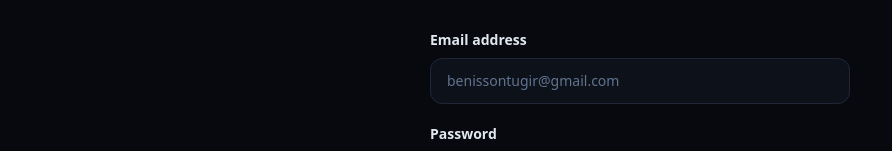
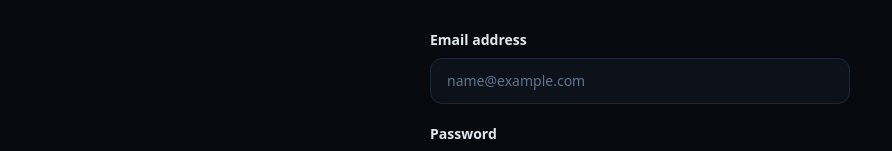
Before and after one commit to benisson-beep/ApexJournal-forexjournal, a Next.js app: page /login in a window 1280 px wide. Shown: the part 205-356 px from the top of the page, without its empty margins (0-892 px from the left). Built offline with nearby package versions, Linux system fonts and the light colour scheme.

Commit message:
fix(auth): replace specific email placeholder with standard name@example.com

```diff
--- a/src/app/login/page.tsx
+++ b/src/app/login/page.tsx
@@ -79,7 +79,7 @@ export default function LoginPage() {
               required
               value={email}
               onChange={(e) => setEmail(e.target.value)}
-              placeholder="benissontugir@gmail.com"
+              placeholder="name@example.com"
               className="w-full bg-[#0d111a] border border-[#1e2638] focus:border-[#2563eb] focus:ring-1 focus:ring-[#2563eb] rounded-xl px-4 py-3 text-sm text-slate-100 placeholder:text-slate-500 transition-all outline-none"
             />
           </div>
```
